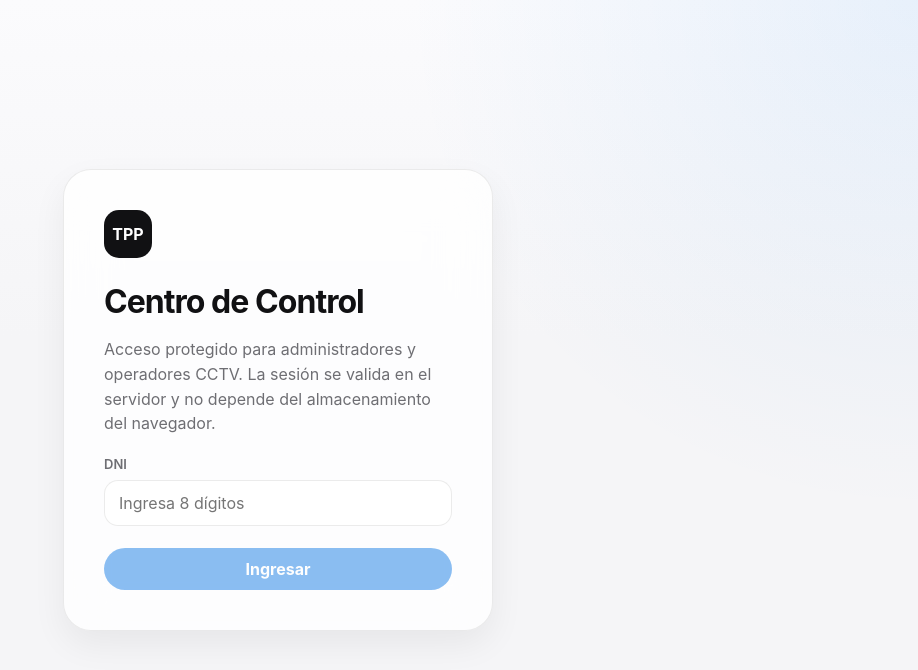
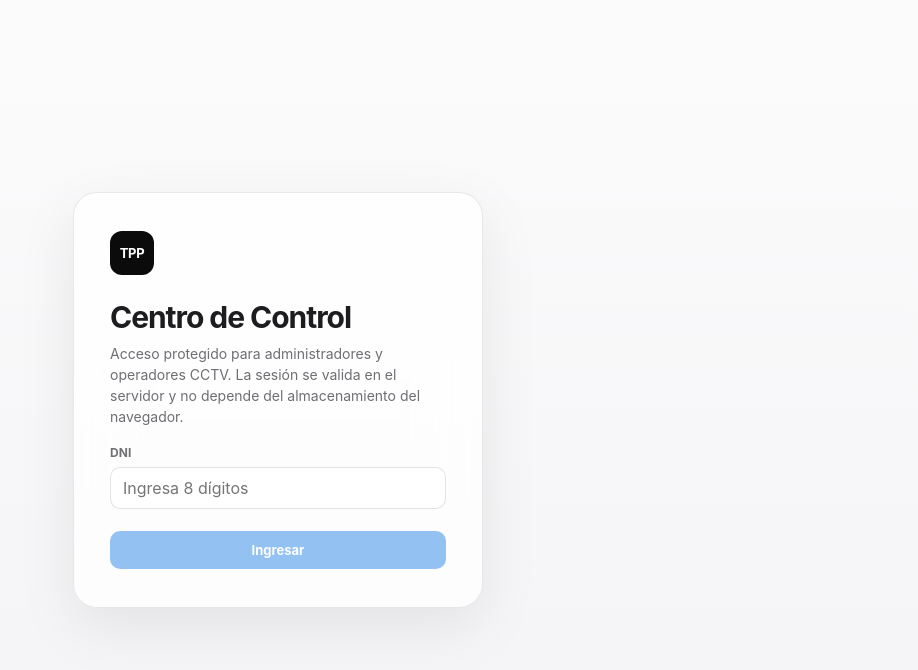
Before and after one commit to MiguelParedesR/Dashboard-Seguridad, a Next.js app: page /login in a window 1280 px wide. Shown: the top 670 px of the page, without its empty margins (362-1280 px from the left). Built offline with nearby package versions, Linux system fonts and the light colour scheme; no server answers.

Commit message:
style(ui): apply apple enterprise design system

```diff
--- a/app/globals.css
+++ b/app/globals.css
@@ -1,18 +1,26 @@
 :root {
-  --bg: #f5f5f7;
-  --surface: rgba(255,255,255,.82);
+  --bg: #f6f6f7;
+  --sidebar-bg: rgba(246,246,248,.9);
+  --surface: rgba(255,255,255,.66);
   --surface-strong: #ffffff;
-  --text: #111113;
+  --surface-muted: rgba(0,0,0,.035);
+  --text: #1d1d1f;
+  --text-strong: #0b0b0c;
   --muted: #6e6e73;
-  --line: rgba(0,0,0,.08);
+  --muted-2: #8e8e93;
+  --line: rgba(60,60,67,.14);
+  --line-soft: rgba(60,60,67,.08);
   --accent: #0071e3;
-  --accent-soft: #e8f2ff;
-  --danger: #d92d20;
-  --warning: #b54708;
-  --success: #027a48;
-  --radius: 18px;
-  --shadow: 0 14px 34px rgba(0,0,0,.06);
-  --sidebar: 264px;
+  --accent-hover: #0077ed;
+  --accent-soft: rgba(0,113,227,.09);
+  --danger: #d70015;
+  --warning: #9a6700;
+  --success: #248a3d;
+  --radius-sm: 10px;
+  --radius: 14px;
+  --radius-lg: 20px;
+  --shadow-float: 0 18px 50px rgba(0,0,0,.1);
+  --sidebar: 252px;
 }
 
 * { box-sizing: border-box; }
@@ -20,205 +28,356 @@ html { background: var(--bg); color: var(--text); }
 body {
   margin: 0;
   min-height: 100vh;
-  font-family: Inter, ui-sans-serif, -apple-system, BlinkMacSystemFont, "SF Pro Display", "Segoe UI", sans-serif;
-  background:
-    radial-gradient(circle at top right, rgba(0,113,227,.08), transparent 32rem),
-    linear-gradient(180deg, #fbfbfd 0%, var(--bg) 42%);
+  font-family: -apple-system, BlinkMacSystemFont, "SF Pro Text", "SF Pro Display", "Segoe UI", sans-serif;
+  -webkit-font-smoothing: antialiased;
+  text-rendering: optimizeLegibility;
+  background: var(--bg);
   color: var(--text);
 }
 button, input, select, textarea { font: inherit; }
 button { cursor: pointer; }
 a { color: inherit; text-decoration: none; }
+::selection { background: rgba(0,113,227,.18); }
 
+:focus-visible {
+  outline: 3px solid rgba(0,113,227,.28);
+  outline-offset: 2px;
+}
+
+/* Login */
 .login-page {
   min-height: 100vh;
   display: grid;
   place-items: center;
   padding: 28px;
+  background: linear-gradient(180deg, #fbfbfc 0%, #f4f4f6 100%);
 }
 .login-shell {
-  width: min(430px, 100%);
-  padding: 40px;
-  background: rgba(255,255,255,.8);
-  border: 1px solid var(--line);
-  border-radius: 28px;
-  backdrop-filter: blur(26px);
-  box-shadow: var(--shadow);
+  width: min(410px, 100%);
+  padding: 38px 36px;
+  background: rgba(255,255,255,.76);
+  border: 1px solid rgba(60,60,67,.11);
+  border-radius: 24px;
+  backdrop-filter: blur(30px) saturate(1.25);
+  box-shadow: 0 20px 60px rgba(0,0,0,.08);
 }
 .login-mark {
-  width: 48px;
-  height: 48px;
+  width: 44px;
+  height: 44px;
   display: grid;
   place-items: center;
-  border-radius: 15px;
-  background: #111113;
+  border-radius: 12px;
+  background: var(--text-strong);
   color: white;
-  font-weight: 700;
-  margin-bottom: 24px;
+  font-size: 13px;
+  font-weight: 750;
+  letter-spacing: -.02em;
+  margin-bottom: 26px;
 }
-.login-shell h1 { margin: 0; font-size: 32px; letter-spacing: -.03em; }
-.login-shell p { color: var(--muted); line-height: 1.55; }
+.login-shell h1 { margin: 0; font-size: 30px; letter-spacing: -.035em; line-height: 1.08; }
+.login-shell p { margin: 10px 0 0; color: var(--muted); line-height: 1.5; font-size: 14px; }
 
-.field { display: grid; gap: 8px; margin-top: 20px; }
-.field label { font-size: 13px; color: var(--muted); font-weight: 600; }
+/* Controls */
+.field { display: grid; gap: 7px; margin-top: 18px; }
+.field label { font-size: 12px; color: var(--muted); font-weight: 650; letter-spacing: .01em; }
 .input, .select, .textarea {
   width: 100%;
+  min-height: 42px;
   border: 1px solid var(--line);
-  background: rgba(255,255,255,.92);
-  border-radius: 14px;
-  padding: 12px 14px;
+  background: rgba(255,255,255,.82);
+  border-radius: var(--radius-sm);
+  padding: 10px 12px;
   color: var(--text);
   outline: none;
-  transition: border-color .18s, box-shadow .18s, background .18s;
+  transition: border-color .16s ease, box-shadow .16s ease, background .16s ease;
 }
-.textarea { min-height: 116px; resize: vertical; }
+.textarea { min-height: 110px; resize: vertical; line-height: 1.45; }
+.input:hover, .select:hover, .textarea:hover { border-color: rgba(60,60,67,.24); }
 .input:focus, .select:focus, .textarea:focus {
-  border-color: rgba(0,113,227,.5);
-  box-shadow: 0 0 0 4px rgba(0,113,227,.1);
+  border-color: rgba(0,113,227,.52);
+  box-shadow: 0 0 0 3px rgba(0,113,227,.1);
   background: #fff;
 }
 
 .btn {
-  border: 0;
-  border-radius: 999px;
-  padding: 11px 18px;
+  min-height: 38px;
+  display: inline-flex;
+  align-items: center;
+  justify-content: center;
+  gap: 7px;
+  border: 1px solid transparent;
+  border-radius: var(--radius-sm);
+  padding: 8px 14px;
+  font-size: 13px;
   font-weight: 650;
-  transition: transform .16s ease, opacity .16s ease, background .16s ease;
+  line-height: 1;
+  transition: background .16s ease, border-color .16s ease, color .16s ease, transform .16s ease;
 }
 .btn:hover { transform: translateY(-1px); }
-.btn:disabled { opacity: .45; cursor: not-allowed; transform: none; }
+.btn:active { transform: translateY(0); }
+.btn:disabled { opacity: .42; cursor: not-allowed; transform: none; }
 .btn-primary { background: var(--accent); color: white; }
-.btn-secondary { background: rgba(0,0,0,.055); color: var(--text); }
-.btn-danger { background: #fff0ee; color: var(--danger); }
+.btn-primary:hover { background: var(--accent-hover); }
+.btn-secondary { background: rgba(255,255,255,.72); color: var(--text); border-color: var(--line); }
+.btn-secondary:hover { background: #fff; border-color: rgba(60,60,67,.22); }
+.btn-danger { background: transparent; color: var(--danger); border-color: rgba(215,0,21,.18); }
+.btn-danger:hover { background: rgba(215,0,21,.055); }
 
+/* Shell */
 .app-shell { min-height: 100vh; }
 .sidebar {
   position: fixed;
   inset: 0 auto 0 0;
   width: var(--sidebar);
-  padding: 24px 18px;
-  border-right: 1px solid var(--line);
-  background: rgba(248,248,250,.82);
-  backdrop-filter: blur(28px);
+  padding: 20px 14px 16px;
+  border-right: 1px solid var(--line-soft);
+  background: var(--sidebar-bg);
+  backdrop-filter: blur(34px) saturate(1.3);
   display: flex;
   flex-direction: column;
   z-index: 20;
 }
-.brand { padding: 7px 10px 24px; }
-.brand strong { display:block; font-size: 18px; letter-spacing: -.02em; }
-.brand span { display:block; color: var(--muted); font-size: 12px; margin-top: 3px; }
-.nav-group { margin-top: 16px; }
-.nav-label { padding: 0 10px 8px; text-transform: uppercase; font-size: 10px; letter-spacing: .12em; color: #929297; font-weight: 700; }
+.brand {
+  display: flex;
+  align-items: center;
+  gap: 10px;
+  min-width: 0;
+  padding: 4px 8px 20px;
+}
+.brand-mark {
+  width: 34px;
+  height: 34px;
+  flex: 0 0 34px;
+  display: grid;
+  place-items: center;
+  border-radius: 10px;
+  background: #1d1d1f;
+  color: #fff;
+  font-size: 11px;
+  font-weight: 800;
+  letter-spacing: -.03em;
+}
+.brand-copy { min-width: 0; }
+.brand strong { display:block; font-size: 14px; letter-spacing: -.015em; white-space: nowrap; }
+.brand span { display:block; color: var(--muted); font-size: 11px; margin-top: 2px; white-space: nowrap; }
+.nav-group { margin-top: 14px; }
+.nav-label { padding: 0 10px 6px; font-size: 10px; letter-spacing: .04em; color: var(--muted-2); font-weight: 650; }
 .nav-link {
+  position: relative;
   display:flex;
   align-items:center;
   gap: 10px;
-  min-height: 42px;
-  padding: 10px 12px;
-  border-radius: 12px;
-  color: #3a3a3c;
-  font-size: 14px;
-  font-weight: 560;
+  min-height: 38px;
+  margin: 1px 0;
+  padding: 8px 10px;
+  border-radius: 9px;
+  color: #424245;
+  font-size: 13px;
+  font-weight: 520;
+  transition: background .14s ease, color .14s ease;
 }
-.nav-link:hover { background: rgba(0,0,0,.045); }
-.nav-link.active { background: #fff; box-shadow: 0 4px 14px rgba(0,0,0,.05); color: #111; }
-.nav-spacer { flex: 1; }
-.user-box { border-top: 1px solid var(--line); padding: 18px 10px 4px; }
-.user-box strong { display:block; font-size: 13px; }
-.user-box span { color: var(--muted); font-size: 12px; }
+.nav-link svg { color: #6e6e73; transition: color .14s ease; }
+.nav-link:hover { background: rgba(60,60,67,.07); color: var(--text-strong); }
+.nav-link.active,
+.nav-link[aria-current='page'] {
+  background: var(--accent-soft);
+  color: #0056b3;
+  box-shadow: none;
+}
+.nav-link.active svg,
+.nav-link[aria-current='page'] svg { color: var(--accent); }
+.nav-spacer { flex: 1; min-height: 16px; }
+.user-box { border-top: 1px solid var(--line-soft); padding: 15px 8px 2px; }
+.user-box strong { display:block; font-size: 12px; font-weight: 650; }
+.user-box span { display:block; color: var(--muted); font-size: 11px; margin-top: 2px; }
 
 .main { margin-left: var(--sidebar); min-height: 100vh; }
 .topbar {
   position: sticky;
   top: 0;
   z-index: 10;
-  height: 68px;
+  height: 58px;
   display:flex;
   align-items:center;
   justify-content:space-between;
   padding: 0 34px;
-  background: rgba(245,245,247,.76);
-  backdrop-filter: blur(26px);
-  border-bottom: 1px solid rgba(0,0,0,.045);
+  background: rgba(246,246,247,.78);
+  backdrop-filter: blur(28px) saturate(1.25);
+  border-bottom: 1px solid var(--line-soft);
 }
-.topbar-title { font-size: 15px; font-weight: 650; }
-.content { padding: 34px; max-width: 1480px; margin: 0 auto; }
+.topbar-title { font-size: 12px; color: var(--muted); font-weight: 600; }
+.content { padding: 42px 42px 64px; max-width: 1540px; margin: 0 auto; }
 
-.page-head { display:flex; align-items:end; justify-content:space-between; gap: 20px; margin-bottom: 28px; }
-.eyebrow { color: var(--accent); font-size: 11px; text-transform: uppercase; letter-spacing: .12em; font-weight: 750; }
-.page-head h1 { margin: 5px 0 6px; font-size: clamp(28px, 4vw, 44px); letter-spacing: -.045em; line-height: 1; }
-.page-head p { margin: 0; color: var(--muted); max-width: 680px; line-height: 1.5; }
+/* Page hierarchy */
+.page-head {
+  display:flex;
+  align-items:flex-end;
+  justify-content:space-between;
+  gap: 24px;
+  margin-bottom: 32px;
+}
+.eyebrow { color: var(--accent); font-size: 11px; letter-spacing: .015em; font-weight: 700; }
+.page-head h1 {
+  margin: 6px 0 7px;
+  font-size: clamp(30px, 4vw, 46px);
+  letter-spacing: -.048em;
+  line-height: 1.02;
+  font-weight: 720;
+  color: var(--text-strong);
+}
+.page-head p { margin: 0; color: var(--muted); max-width: 720px; line-height: 1.5; font-size: 14px; }
 
 .metric-strip {
   display:grid;
   grid-template-columns: repeat(4, minmax(0,1fr));
   border-top: 1px solid var(--line);
   border-bottom: 1px solid var(--line);
-  margin-bottom: 28px;
+  margin: 0 0 34px;
 }
-.metric { padding: 18px 20px; border-right: 1px solid var(--line); }
+.metric { min-width: 0; padding: 18px 20px; border-right: 1px solid var(--line); }
+.metric:first-child { padding-left: 0; }
 .metric:last-child { border-right: 0; }
-.metric .value { font-size: 28px; letter-spacing: -.04em; font-weight: 700; }
-.metric .label { color: var(--muted); font-size: 12px; margin-top: 4px; }
+.metric .value { font-size: 29px; line-height: 1; letter-spacing: -.045em; font-weight: 700; color: var(--text-strong); }
+.metric .label { color: var(--muted); font-size: 11px; margin-top: 6px; white-space: normal; }
 
-.section { padding: 22px 0; border-bottom: 1px solid var(--line); }
-.section-head { display:flex; align-items:center; justify-content:space-between; gap: 16px; margin-bottom: 16px; }
-.section-head h2 { margin:0; font-size: 19px; letter-spacing: -.025em; }
-.section-head p { margin: 3px 0 0; color: var(--muted); font-size: 13px; }
+.section { padding: 28px 0; border-bottom: 1px solid var(--line); }
+.section:first-of-type { border-top: 0; }
+.section-head { display:flex; align-items:flex-end; justify-content:space-between; gap: 18px; margin-bottom: 15px; }
+.section-head h2 { margin:0; font-size: 18px; letter-spacing: -.025em; font-weight: 680; }
+.section-head p { margin: 4px 0 0; color: var(--muted); font-size: 12px; line-height: 1.45; }
 
-.table-wrap { overflow:auto; border-top: 1px solid var(--line); }
+/* Flat data surfaces */
+.table-wrap { overflow:auto; border-top: 1px solid var(--line); border-bottom: 1px solid var(--line); }
 table { width:100%; border-collapse: collapse; min-width: 760px; }
-th { color: var(--muted); text-align:left; font-size: 11px; text-transform:uppercase; letter-spacing:.08em; padding: 12px 14px; border-bottom:1px solid var(--line); }
-td { padding: 14px; border-bottom:1px solid var(--line); font-size: 13px; vertical-align: middle; }
-tbody tr:hover { background: rgba(255,255,255,.55); }
+th {
+  color: var(--muted);
+  text-align:left;
+  font-size: 10px;
+  font-weight: 650;
+  letter-spacing:.03em;
+  padding: 11px 12px;
+  border-bottom:1px solid var(--line);
+  background: rgba(246,246,247,.62);
+  position: sticky;
+  top: 0;
+  z-index: 1;
+}
+td { padding: 13px 12px; border-bottom:1px solid var(--line-soft); font-size: 12px; vertical-align: middle; }
+tbody tr:last-child td { border-bottom: 0; }
+tbody tr { transition: background .12s ease; }
+tbody tr:hover { background: rgba(0,113,227,.035); }
 
-.badge { display:inline-flex; align-items:center; gap:6px; padding:5px 9px; border-radius:999px; font-size:11px; font-weight:700; background:rgba(0,0,0,.05); }
-.badge.success { color: var(--success); background:#ecfdf3; }
-.badge.warning { color: var(--warning); background:#fff7ed; }
-.badge.danger { color: var(--danger); background:#fff0ee; }
-.badge.info { color:#175cd3; background:#eff8ff; }
+.badge {
+  display:inline-flex;
+  align-items:center;
+  gap:6px;
+  min-height: 24px;
+  padding:3px 8px;
+  border-radius:7px;
+  font-size:10px;
+  font-weight:650;
+  background:var(--surface-muted);
+  color: #515154;
+}
+.badge.success { color: #1c6b31; background:rgba(36,138,61,.09); }
+.badge.warning { color: #805500; background:rgba(154,103,0,.1); }
+.badge.danger { color: #b00012; background:rgba(215,0,21,.075); }
+.badge.info { color:#0056b3; background:rgba(0,113,227,.08); }
 
-.toolbar { display:flex; gap:10px; flex-wrap:wrap; align-items:center; }
-.toolbar .input, .toolbar .select { width:auto; min-width: 180px; }
-.grid-2 { display:grid; grid-template-columns: repeat(2, minmax(0,1fr)); gap: 22px; }
-.grid-3 { display:grid; grid-template-columns: repeat(3, minmax(0,1fr)); gap: 22px; }
+.toolbar { display:flex; gap:8px; flex-wrap:wrap; align-items:center; }
+.toolbar .input, .toolbar .select { width:auto; min-width: 170px; }
+.grid-2, .grid-3 {
+  display:grid;
+  gap: 0;
+  border-top: 1px solid var(--line);
+  border-bottom: 1px solid var(--line);
+}
+.grid-2 { grid-template-columns: repeat(2, minmax(0,1fr)); }
+.grid-3 { grid-template-columns: repeat(3, minmax(0,1fr)); }
 .panel {
-  padding: 22px;
-  border-radius: var(--radius);
-  background: rgba(255,255,255,.72);
-  border: 1px solid var(--line);
-  box-shadow: 0 10px 28px rgba(0,0,0,.035);
+  min-width: 0;
+  padding: 22px 24px;
+  border: 0;
+  border-right: 1px solid var(--line);
+  border-radius: 0;
+  background: transparent;
+  box-shadow: none;
 }
-.panel h3 { margin:0 0 8px; font-size: 16px; }
-.panel p { color: var(--muted); line-height:1.5; }
+.grid-2 > .panel:last-child,
+.grid-3 > .panel:last-child { border-right: 0; }
+a.panel { transition: background .14s ease; }
+a.panel:hover { background: rgba(0,113,227,.035); }
+.panel h3 { margin:0 0 7px; font-size: 15px; letter-spacing: -.018em; font-weight: 660; }
+.panel p { margin: 0; color: var(--muted); line-height:1.5; font-size: 12px; }
 
-.form-grid { display:grid; grid-template-columns: repeat(2, minmax(0,1fr)); gap: 18px; }
+.form-grid { display:grid; grid-template-columns: repeat(2, minmax(0,1fr)); gap: 16px 22px; }
 .form-grid .full { grid-column: 1 / -1; }
-.feedback { margin-top: 14px; padding: 10px 12px; border-radius:12px; font-size:13px; }
-.feedback.error { background:#fff0ee; color:var(--danger); }
-.feedback.success { background:#ecfdf3; color:var(--success); }
-.empty { color: var(--muted); padding: 24px 0; font-size: 13px; }
+.feedback {
+  margin: 14px 0 0;
+  padding: 10px 12px;
+  border-radius: 8px;
+  border-left: 3px solid currentColor;
+  font-size:12px;
+}
+.feedback.error { background:rgba(215,0,21,.055); color:var(--danger); }
+.feedback.success { background:rgba(36,138,61,.065); color:var(--success); }
+.empty { color: var(--muted); padding: 28px 0; font-size: 12px; }
 
-@media (max-width: 980px) {
-  :root { --sidebar: 84px; }
-  .sidebar { padding-inline: 12px; }
-  .brand span, .brand strong, .nav-label, .nav-link span, .user-box { display:none; }
-  .nav-link { justify-content:center; }
-  .content { padding: 26px 20px; }
-  .topbar { padding:0 20px; }
+/* Dashboard flow list */
+.flow-list { border-top: 1px solid var(--line); border-bottom: 1px solid var(--line); }
+.flow-link {
+  min-height: 68px;
+  display: grid;
+  grid-template-columns: minmax(150px, .7fr) minmax(0, 1.8fr) 28px;
+  align-items: center;
+  gap: 18px;
+  padding: 14px 8px;
+  border-bottom: 1px solid var(--line-soft);
+  transition: background .14s ease, padding .14s ease;
+}
+.flow-link:last-child { border-bottom: 0; }
+.flow-link:hover { background: rgba(0,113,227,.035); padding-inline: 12px; }
+.flow-link strong { font-size: 14px; font-weight: 650; }
+.flow-link span { color: var(--muted); font-size: 12px; line-height: 1.45; }
+.flow-link svg { color: var(--muted-2); justify-self: end; transition: transform .14s ease, color .14s ease; }
+.flow-link:hover svg { transform: translateX(2px); color: var(--accent); }
+
+@media (max-width: 1080px) {
+  :root { --sidebar: 78px; }
+  .sidebar { padding-inline: 10px; }
+  .brand { justify-content: center; padding-inline: 0; }
+  .brand-copy, .nav-label, .nav-link span, .user-box { display:none; }
+  .nav-link { justify-content:center; padding-inline: 0; }
+  .content { padding: 34px 28px 56px; }
+  .topbar { padding:0 28px; }
   .metric-strip { grid-template-columns: repeat(2,minmax(0,1fr)); }
   .metric:nth-child(2) { border-right:0; }
   .metric:nth-child(-n+2) { border-bottom:1px solid var(--line); }
+  .metric:nth-child(3) { padding-left: 0; }
   .grid-2, .grid-3 { grid-template-columns:1fr; }
+  .grid-2 > .panel, .grid-3 > .panel { border-right: 0; border-bottom: 1px solid var(--line-soft); }
+  .grid-2 > .panel:last-child, .grid-3 > .panel:last-child { border-bottom: 0; }
 }
 
 @media (max-width: 640px) {
   :root { --sidebar: 0px; }
   .sidebar { display:none; }
   .main { margin-left:0; }
-  .page-head { align-items:flex-start; flex-direction:column; }
-  .content { padding: 22px 16px 40px; }
-  .metric-strip { grid-template-columns:1fr 1fr; }
+  .page-head { align-items:flex-start; flex-direction:column; margin-bottom: 26px; }
+  .page-head h1 { font-size: 34px; }
+  .content { padding: 26px 16px 44px; }
+  .metric-strip { grid-template-columns:1fr 1fr; margin-bottom: 24px; }
+  .metric { padding: 15px 14px; }
+  .metric:first-child, .metric:nth-child(3) { padding-left: 0; }
   .form-grid { grid-template-columns:1fr; }
   .form-grid .full { grid-column:auto; }
+  .toolbar { align-items: stretch; }
+  .toolbar .input, .toolbar .select, .toolbar .btn { width: 100%; }
+  .flow-link { grid-template-columns: 1fr 24px; gap: 5px 12px; padding: 14px 4px; }
+  .flow-link span { grid-column: 1 / 2; }
+  .flow-link svg { grid-column: 2; grid-row: 1 / span 2; }
 }
+
+@media (prefers-reduced-motion: reduce) {
+  *, *::before, *::after { scroll-behavior: auto !important; transition-duration: .01ms !important; animation-duration: .01ms !important; }
+}
```
